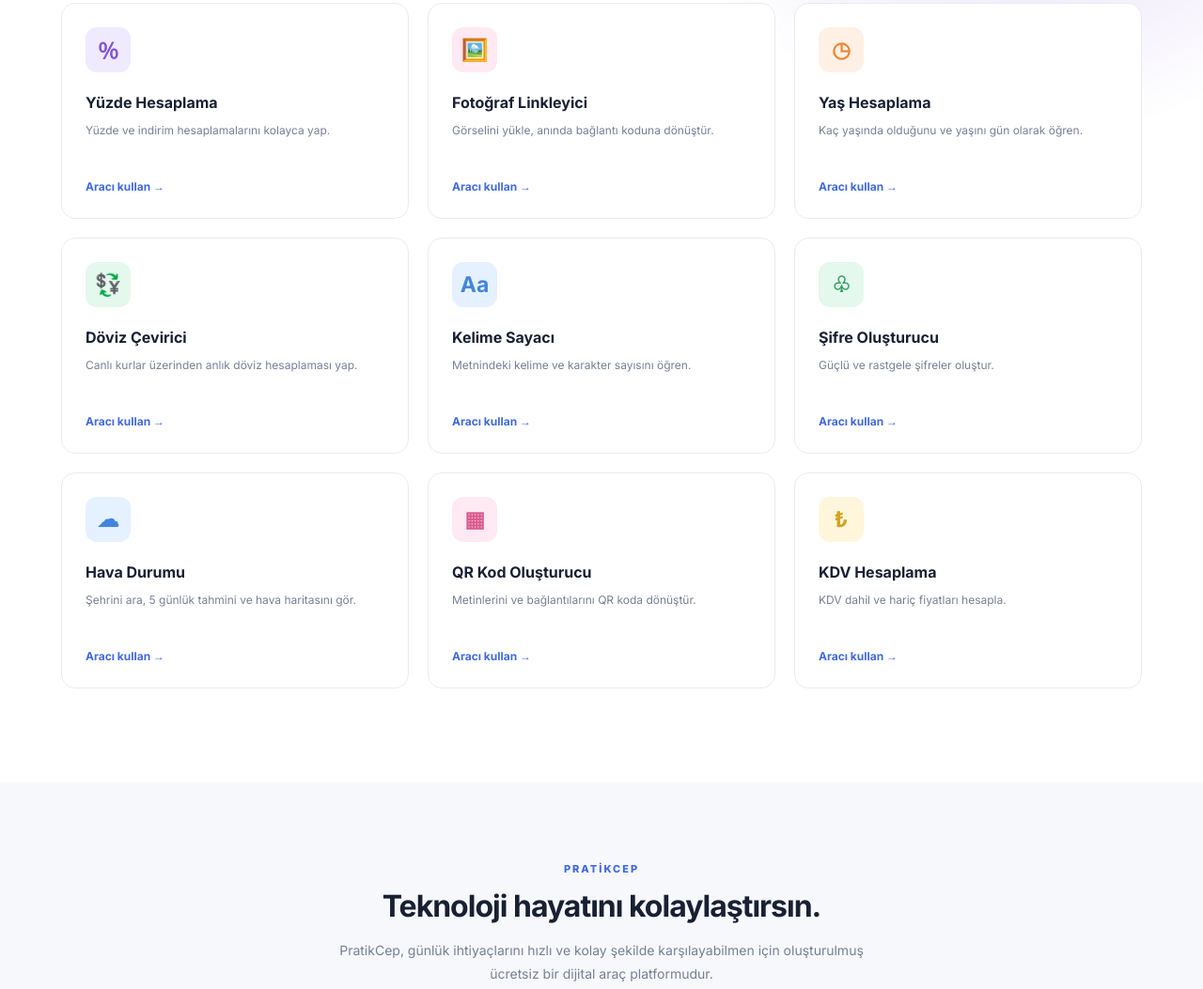
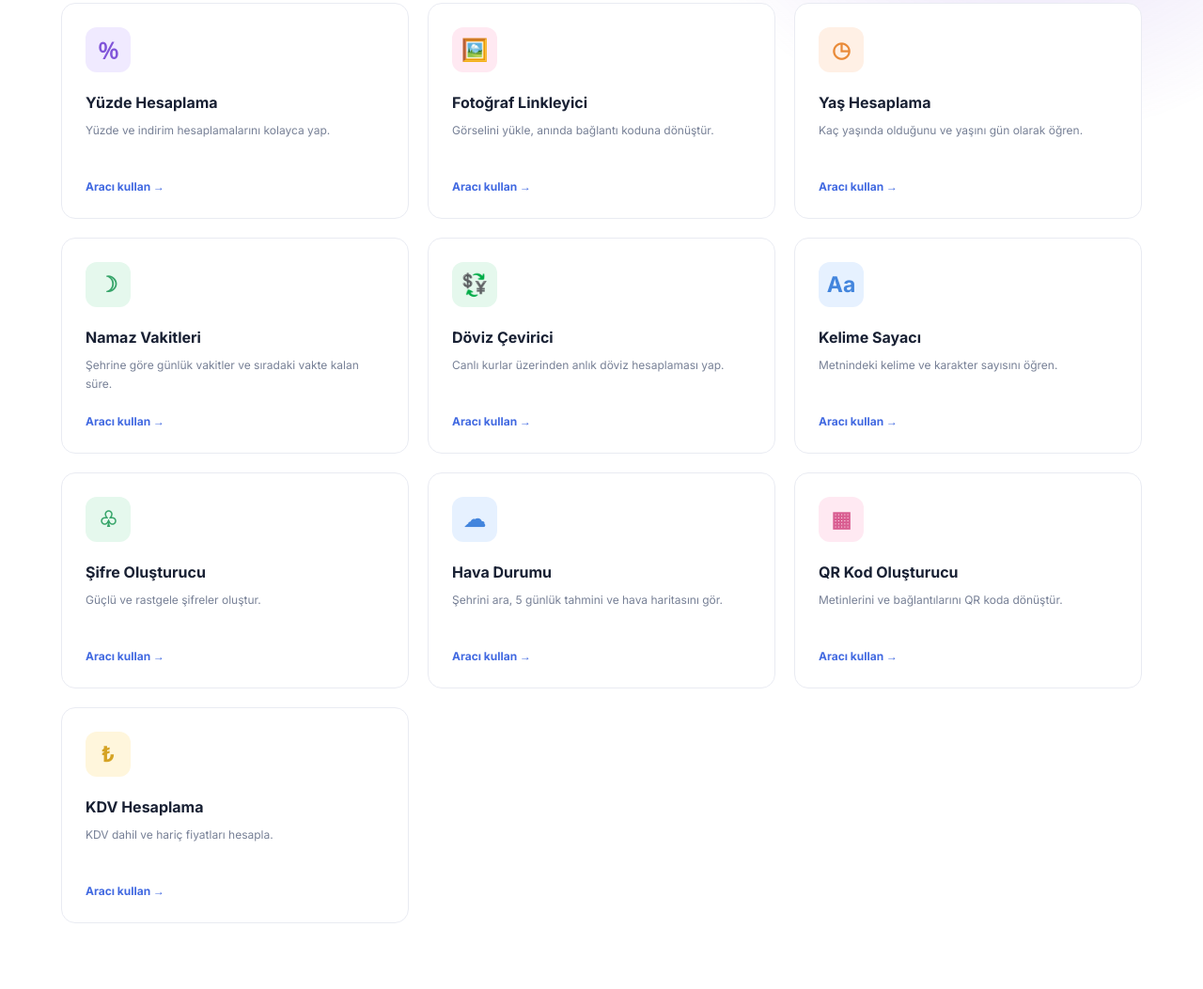
Before and after one commit to rcparslnn27/portfolyo, a plain HTML site: page index.html in a window 1280 px wide. Shown: the part 960-2013 px from the top of the page at 94% size. Drawn offline with Linux system fonts and the light colour scheme.

Commit message:
Add Namaz Vakitleri tool card to index.html

```diff
--- a/index.html
+++ b/index.html
@@ -149,6 +149,12 @@
                 <p>Kaç yaşında olduğunu ve yaşını gün olarak öğren.</p>
                 <span class="tool-link">Aracı kullan →</span>
             </a>
+            <a href="namaz-vakitleri.html" class="tool-card" data-category="gunluk" data-name="namaz vakitleri ezan imsak">
+    <div class="tool-icon green">☽</div>
+    <h3>Namaz Vakitleri</h3>
+    <p>Şehrine göre günlük vakitler ve sıradaki vakte kalan süre.</p>
+    <span class="tool-link">Aracı kullan →</span>
+            </a>
 
             <a href="zero.html" class="tool-card" data-category="hesaplama" data-name="döviz çevirici canlı kur dolar euro">
                 <div class="tool-icon green">💱</div>
```
